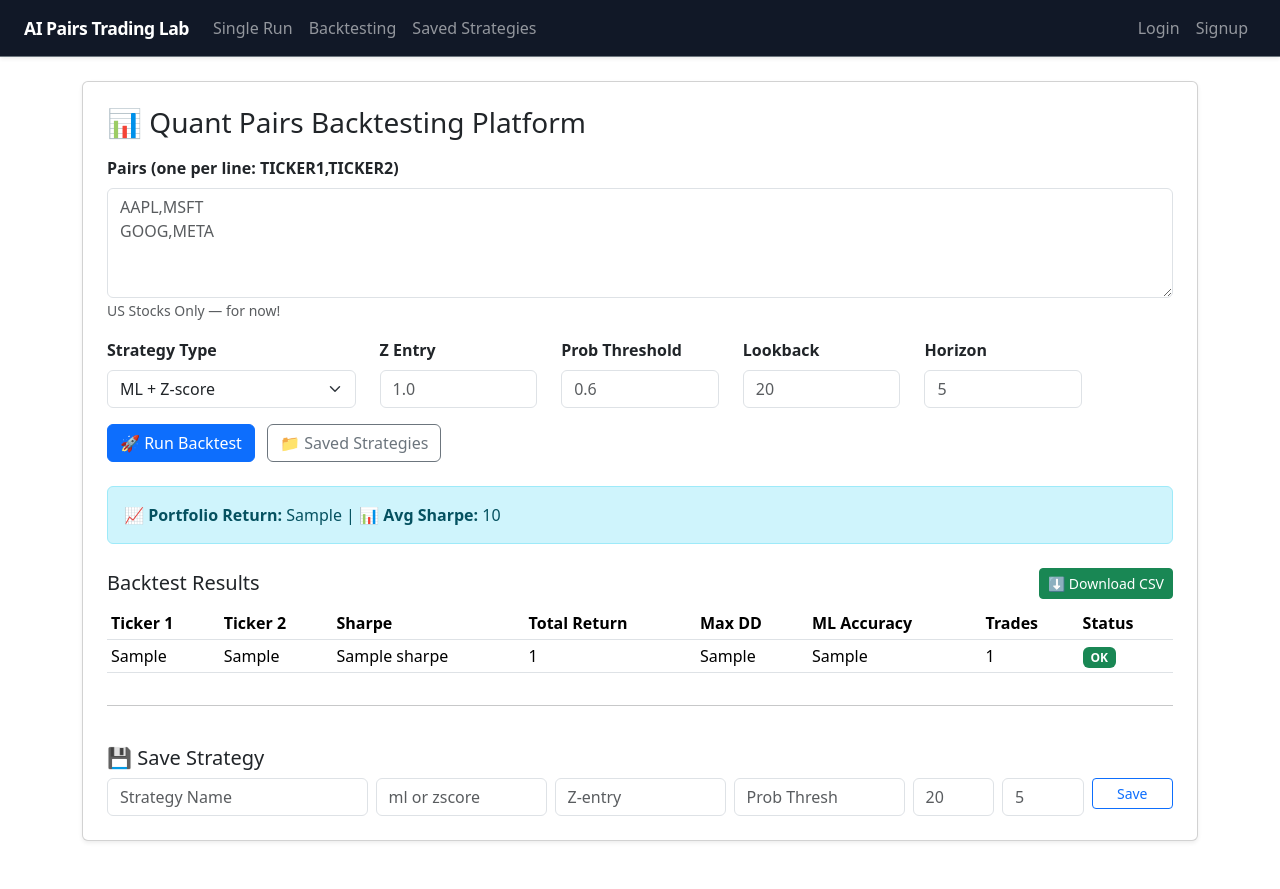
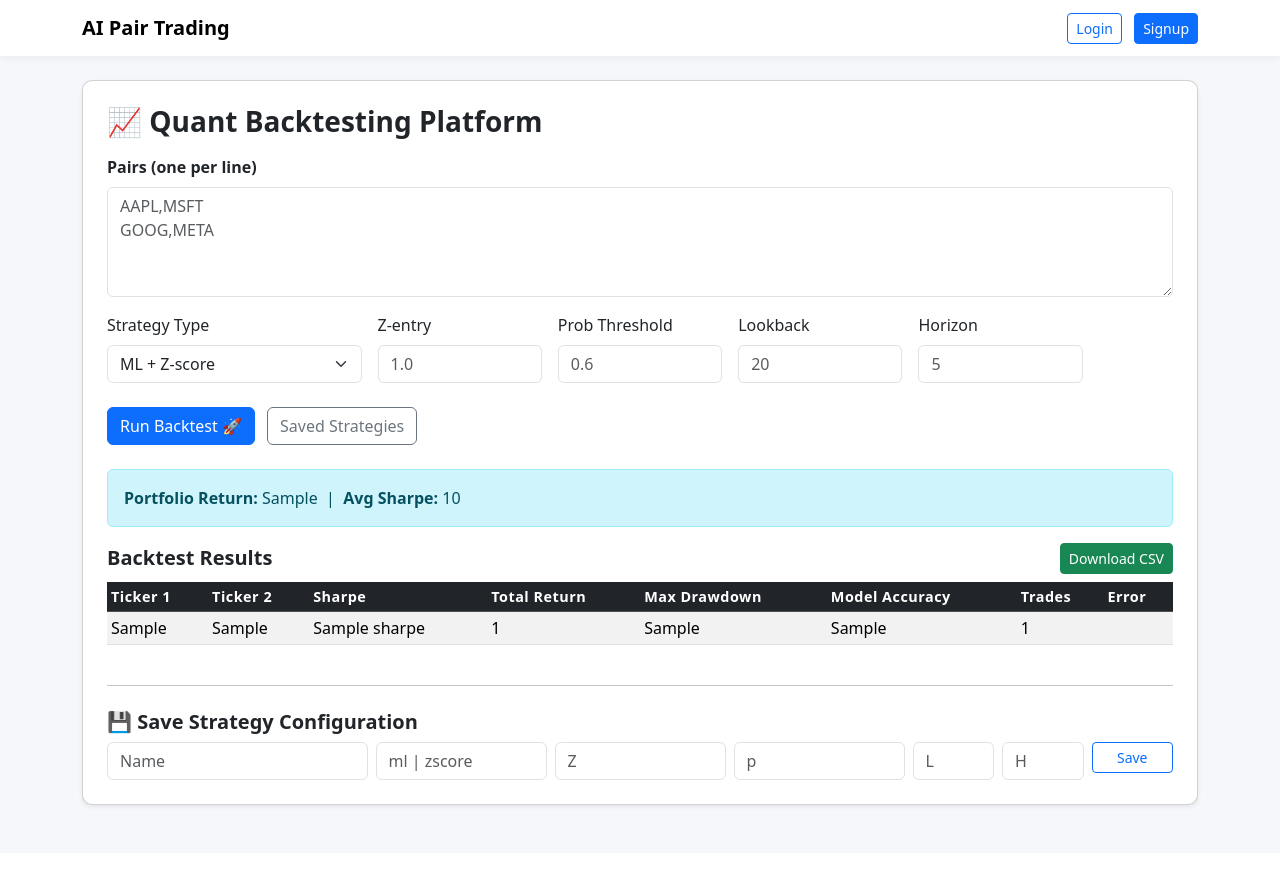
Before and after one commit to Laksharajjha/AI-Pair-Trading, a Flask app: template templates/index.html in a window 1280 px wide. After the commit the page ends 809 px from the top, so only its background shows below. Run offline with Flask 3, Linux system fonts and the light colour scheme; the template is opened without the code that fills it: most values are stand-ins (such as "Sample title", 1, 10 or a date in 2020).

Commit message:
Updated UI templates

```diff
--- a/app.py
+++ b/app.py
@@ -2,8 +2,10 @@ from flask import Flask, render_template, request, redirect, session, make_respo
 from flask_bcrypt import Bcrypt
 from functools import wraps
 from db import users_col, strategies_col
-from strategy import run_backtest, run_strategy
-import os, io, csv
+from strategy import run_backtest
+import os
+import io
+import csv
 
 app = Flask(__name__)
 bcrypt = Bcrypt(app)
@@ -11,7 +13,7 @@ bcrypt = Bcrypt(app)
 app.secret_key = os.getenv("SECRET_KEY", "dev-secret")
 
 
-# -------- AUTH GUARD --------
+# ---------- AUTH GUARD ----------
 def login_required(f):
     @wraps(f)
     def wrapper(*args, **kwargs):
@@ -21,27 +23,33 @@ def login_required(f):
     return wrapper
 
 
-# -------- HOME + BATCH BACKTEST --------
+# ---------- HOME + BATCH BACKTEST ----------
 @app.route("/", methods=["GET", "POST"])
-@login_required
 def index():
     if request.method == "POST":
+        # Require login only when actually running backtests
+        if "user" not in session:
+            return redirect("/login")
+
         pairs_raw = request.form.get("pairs", "").strip()
+        if not pairs_raw:
+            return render_template(
+                "index.html",
+                results=[],
+                error="Please enter at least one pair."
+            )
 
-        if not pairs_raw:
-            return render_template("index.html", results=[], error="No pairs provided")
+        pairs = [p for p in pairs_raw.splitlines() if "," in p]
 
-        pairs = [p.split(",") for p in pairs_raw.splitlines() if "," in p]
-
-        results = []
         strategy_type = request.form.get("strategy_type", "ml")
         z_entry = float(request.form.get("z_entry") or 1.0)
         prob_threshold = float(request.form.get("prob_threshold") or 0.6)
         lookback = int(request.form.get("lookback") or 20)
         horizon = int(request.form.get("horizon") or 5)
 
-        for t1, t2 in pairs:
-            t1, t2 = t1.strip(), t2.strip()
+        results = []
+        for line in pairs:
+            t1, t2 = [x.strip() for x in line.split(",")]
             try:
                 out = run_backtest(
                     t1,
@@ -57,34 +65,41 @@ def index():
                 results.append({
                     "ticker1": t1,
                     "ticker2": t2,
+                    "sharpe": None,
+                    "total_return": None,
+                    "max_drawdown": None,
+                    "model_accuracy": None,
+                    "n_trades": None,
                     "error": str(e)
                 })
 
-        # portfolio stats
-        valid = [r for r in results if "total_return" in r]
-        portfolio_return = sum(r["total_return"] for r in valid)
-        avg_sharpe = (
-            sum(r["sharpe"] for r in valid) / len(valid)
-            if len(valid) > 0 else 0
-        )
+        valid = [r for r in results if r.get("total_return") is not None]
+        if valid:
+            portfolio_return = sum(r["total_return"] for r in valid)
+            avg_sharpe = sum(r["sharpe"] for r in valid) / len(valid)
+        else:
+            portfolio_return = 0.0
+            avg_sharpe = 0.0
 
-        # store for CSV export
+        # store in session for CSV export
         session["last_results"] = results
 
         return render_template(
             "index.html",
             results=results,
-            portfolio={"portfolio_return": portfolio_return, "avg_sharpe": avg_sharpe}
+            portfolio={"portfolio_return": round(portfolio_return, 3),
+                       "avg_sharpe": round(avg_sharpe, 3)}
         )
 
-    return render_template("index.html")
+    # GET: just render empty page
+    return render_template("index.html", results=None, portfolio=None)
 
 
-# -------- SIGNUP --------
+# ---------- SIGNUP ----------
 @app.route("/signup", methods=["GET", "POST"])
 def signup():
     if request.method == "POST":
-        email = request.form["email"]
+        email = request.form["email"].strip().lower()
         password = request.form["password"]
 
         if users_col.find_one({"email": email}):
@@ -98,11 +113,11 @@ def signup():
     return render_template("signup.html")
 
 
-# -------- LOGIN --------
+# ---------- LOGIN ----------
 @app.route("/login", methods=["GET", "POST"])
 def login():
     if request.method == "POST":
-        email = request.form["email"]
+        email = request.form["email"].strip().lower()
         password = request.form["password"]
 
         user = users_col.find_one({"email": email})
@@ -118,7 +133,7 @@ def login():
     return render_template("login.html")
 
 
-# -------- LOGOUT --------
+# ---------- LOGOUT ----------
 @app.route("/logout")
 @login_required
 def logout():
@@ -126,7 +141,7 @@ def logout():
     return redirect("/login")
 
 
-# -------- SAVE STRATEGY --------
+# ---------- SAVE STRATEGY CONFIG ----------
 @app.route("/save_strategy", methods=["POST"])
 @login_required
 def save_strategy():
@@ -137,13 +152,12 @@ def save_strategy():
         "z_entry": request.form.get("z_entry"),
         "prob_threshold": request.form.get("prob_threshold"),
         "lookback": request.form.get("lookback"),
-        "horizon": request.form.get("horizon"),
+        "horizon": request.form.get("horizon")
     })
-
     return redirect("/strategies")
 
 
-# -------- VIEW SAVED STRATEGIES --------
+# ---------- VIEW SAVED STRATEGIES ----------
 @app.route("/strategies")
 @login_required
 def strategies():
@@ -151,18 +165,18 @@ def strategies():
     return render_template("saved.html", strategies=rows)
 
 
-# -------- EXPORT CSV --------
+# ---------- EXPORT CSV ----------
 @app.route("/export_csv")
 @login_required
 def export_csv():
     results = session.get("last_results", [])
     if not results:
-        return "No results", 400
+        return "No results to export", 400
 
     si = io.StringIO()
     writer = csv.writer(si)
-    writer.writerow(["Ticker1", "Ticker2", "Sharpe", "Return", "Drawdown", "Accuracy", "Trades"])
-
+    writer.writerow(["Ticker1", "Ticker2", "Sharpe", "TotalReturn",
+                     "MaxDrawdown", "ModelAccuracy", "Trades", "Error"])
     for r in results:
         writer.writerow([
             r.get("ticker1"),
@@ -172,15 +186,16 @@ def export_csv():
             r.get("max_drawdown"),
             r.get("model_accuracy"),
             r.get("n_trades"),
+            r.get("error")
         ])
 
     output = make_response(si.getvalue())
-    output.headers["Content-Disposition"] = "attachment; filename=results.csv"
-    output.headers["Content-type"] = "text/csv"
+    output.headers["Content-Disposition"] = "attachment; filename=backtest_results.csv"
+    output.headers["Content-Type"] = "text/csv"
     return output
 
 
-# -------- HEALTH CHECK --------
+# ---------- HEALTH ----------
 @app.route("/health")
 def health():
     return "ok", 200
--- a/templates/base.html
+++ b/templates/base.html
@@ -1,99 +1,53 @@
-<!doctype html>
+<!DOCTYPE html>
 <html lang="en">
 <head>
-  <meta charset="utf-8">
-  <title>AI Pairs Trading Lab</title>
+  <meta charset="UTF-8">
+  <title>AI Pair Trading</title>
   <meta name="viewport" content="width=device-width, initial-scale=1">
 
   <link
     href="https://cdn.jsdelivr.net/npm/bootstrap@5.3.2/dist/css/bootstrap.min.css"
     rel="stylesheet"
-  >
+  />
 
-  <link rel="stylesheet" href="{{ url_for('static', filename='style.css') }}">
+  <style>
+    body {
+      background: #f5f7fa;
+    }
+    .navbar {
+      box-shadow: 0 2px 8px rgba(0,0,0,0.05);
+    }
+    .card {
+      border-radius: 10px;
+    }
+    .table thead {
+      font-size: 0.9rem;
+      letter-spacing: .5px;
+    }
+  </style>
+
 </head>
+<body>
 
-<body class="bg-body">
+<nav class="navbar navbar-expand-lg bg-white">
+  <div class="container">
+    <a class="navbar-brand fw-bold" href="/">AI Pair Trading</a>
 
-<nav class="navbar navbar-expand-lg navbar-dark bg-nav shadow-sm border-bottom border-secondary">
-  <div class="container-fluid px-4">
-
-    <a class="navbar-brand fw-bold" href="/" style="letter-spacing:-0.5px;">
-      AI Pairs Trading Lab
-    </a>
-
-    <button
-      class="navbar-toggler"
-      type="button"
-      data-bs-toggle="collapse"
-      data-bs-target="#mainNav"
-    >
-      <span class="navbar-toggler-icon"></span>
-    </button>
-
-    <div class="collapse navbar-collapse justify-content-between" id="mainNav">
-      <ul class="navbar-nav me-auto">
-
-        <li class="nav-item">
-          <a class="nav-link {% if request.path == '/' %}active{% endif %}" href="/">
-            Single Run
-          </a>
-        </li>
-
-        <li class="nav-item">
-          <a class="nav-link {% if '/backtest' in request.path %}active{% endif %}" href="/backtest">
-            Backtesting
-          </a>
-        </li>
-
-        <li class="nav-item">
-          <a class="nav-link {% if '/strategies' in request.path %}active{% endif %}" href="/strategies">
-            Saved Strategies
-          </a>
-        </li>
-      </ul>
-
-      <ul class="navbar-nav ms-auto">
-
-        {% if session.get("user_id") %}
-          <li class="nav-item d-flex align-items-center">
-            <span class="text-info small me-3">
-              {{ session.email }}
-            </span>
-          </li>
-          <li class="nav-item">
-            <a class="nav-link text-danger fw-semibold" href="/logout">
-              Logout
-            </a>
-          </li>
-        {% else %}
-          <li class="nav-item">
-            <a class="nav-link {% if '/login' in request.path %}active{% endif %}" href="/login">
-              Login
-            </a>
-          </li>
-
-          <li class="nav-item">
-            <a class="nav-link {% if '/signup' in request.path %}active{% endif %}" href="/signup">
-              Signup
-            </a>
-          </li>
-        {% endif %}
-      </ul>
-
+    <div>
+      {% if session.user %}
+        <span class="me-3 text-muted">{{ session.user }}</span>
+        <a href="/logout" class="btn btn-sm btn-outline-danger">Logout</a>
+      {% else %}
+        <a href="/login" class="btn btn-sm btn-outline-primary me-2">Login</a>
+        <a href="/signup" class="btn btn-sm btn-primary">Signup</a>
+      {% endif %}
     </div>
   </div>
 </nav>
 
-<main class="py-4">
-  <div class="container">
-    {% block content %}{% endblock %}
-  </div>
-</main>
-
-<script
-  src="https://cdn.jsdelivr.net/npm/bootstrap@5.3.2/dist/js/bootstrap.bundle.min.js"
-></script>
+<div class="container py-4">
+  {% block content %}{% endblock %}
+</div>
 
 </body>
 </html>
--- a/templates/index.html
+++ b/templates/index.html
@@ -2,22 +2,20 @@
 {% block content %}
 
 <div class="card shadow-sm p-4 mb-4">
-  <h3 class="mb-3">📊 Quant Pairs Backtesting Platform</h3>
+  <h3 class="mb-3 fw-bold">📈 Quant Backtesting Platform</h3>
 
   {% if error %}
   <div class="alert alert-danger">{{ error }}</div>
   {% endif %}
 
-  <form method="POST" action="/backtest" class="mb-4">
-    <div class="mb-3">
-      <label class="form-label fw-bold">Pairs (one per line: TICKER1,TICKER2)</label>
-      <textarea class="form-control" name="pairs" rows="4" placeholder="AAPL,MSFT&#10;GOOG,META"></textarea>
-      <small class="text-muted">US Stocks Only — for now!</small>
-    </div>
+  <form method="POST" class="mb-4">
+    <label class="form-label fw-semibold">Pairs (one per line)</label>
+    <textarea class="form-control mb-3" name="pairs" rows="4"
+      placeholder="AAPL,MSFT&#10;GOOG,META"></textarea>
 
-    <div class="row mb-3">
+    <div class="row g-3">
       <div class="col-md-3">
-        <label class="form-label fw-bold">Strategy Type</label>
+        <label class="form-label">Strategy Type</label>
         <select class="form-select" name="strategy_type">
           <option value="ml">ML + Z-score</option>
           <option value="zscore">Pure Z-score</option>
@@ -25,55 +23,60 @@
       </div>
 
       <div class="col-md-2">
-        <label class="form-label fw-bold">Z Entry</label>
+        <label class="form-label">Z-entry</label>
         <input class="form-control" name="z_entry" placeholder="1.0">
       </div>
 
       <div class="col-md-2">
-        <label class="form-label fw-bold">Prob Threshold</label>
+        <label class="form-label">Prob Threshold</label>
         <input class="form-control" name="prob_threshold" placeholder="0.6">
       </div>
 
       <div class="col-md-2">
-        <label class="form-label fw-bold">Lookback</label>
+        <label class="form-label">Lookback</label>
         <input class="form-control" name="lookback" placeholder="20">
       </div>
 
       <div class="col-md-2">
-        <label class="form-label fw-bold">Horizon</label>
+        <label class="form-label">Horizon</label>
         <input class="form-control" name="horizon" placeholder="5">
       </div>
     </div>
 
-    <button class="btn btn-primary">🚀 Run Backtest</button>
-    <a href="/strategies" class="btn btn-outline-secondary ms-2">📁 Saved Strategies</a>
+    <div class="mt-4">
+      <button class="btn btn-primary">Run Backtest 🚀</button>
+      <a href="/strategies" class="btn btn-outline-secondary ms-2">Saved Strategies</a>
+    </div>
   </form>
+
 
   {% if portfolio %}
   <div class="alert alert-info">
-    <b>📈 Portfolio Return:</b> {{ portfolio.portfolio_return }} |
-    <b>📊 Avg Sharpe:</b> {{ portfolio.avg_sharpe }}
+    <b>Portfolio Return:</b> {{ portfolio.portfolio_return }}
+    &nbsp;|&nbsp;
+    <b>Avg Sharpe:</b> {{ portfolio.avg_sharpe }}
   </div>
   {% endif %}
 
-  {% if results %}
-  <div class="d-flex justify-content-between align-items-center my-2">
-    <h5 class="m-0">Backtest Results</h5>
-    <a href="/export_csv" class="btn btn-sm btn-success">⬇ Download CSV</a>
+
+  {% if results and results|length > 0 %}
+  <div class="d-flex justify-content-between align-items-center mb-2">
+    <h5 class="fw-bold mb-0">Backtest Results</h5>
+    <a href="/export_csv" class="btn btn-sm btn-success">Download CSV</a>
   </div>
 
   <div class="table-responsive">
-    <table class="table table-hover table-sm align-middle">
-      <thead>
+    <table class="table table-striped table-hover table-sm align-middle">
+      <thead class="table-dark">
         <tr>
           <th>Ticker 1</th>
           <th>Ticker 2</th>
           <th>Sharpe</th>
           <th>Total Return</th>
-          <th>Max DD</th>
-          <th>ML Accuracy</th>
+          <th>Max Drawdown</th>
+          <th>Model Accuracy</th>
           <th>Trades</th>
-          <th>Status</th>
+          <th>Error</th>
         </tr>
       </thead>
       <tbody>
@@ -86,51 +89,40 @@
           <td>{{ r.max_drawdown }}</td>
           <td>{{ r.model_accuracy }}</td>
           <td>{{ r.n_trades }}</td>
-          <td>
-            {% if r.error %}
-              <span class="badge bg-danger">{{ r.error }}</span>
-            {% else %}
-              <span class="badge bg-success">OK</span>
-            {% endif %}
-          </td>
+          <td>{{ r.error if r.error is defined }}</td>
         </tr>
         {% endfor %}
       </tbody>
     </table>
   </div>
 
-  <hr>
+  <hr class="my-4">
 
-  <h5 class="mt-4">💾 Save Strategy</h5>
+  <h5 class="fw-bold">💾 Save Strategy Configuration</h5>
   <form method="POST" action="/save_strategy" class="row g-2">
     <div class="col-md-3">
-      <input class="form-control" name="strategy_name" placeholder="Strategy Name">
+      <input class="form-control" name="strategy_name" placeholder="Name">
     </div>
-
     <div class="col-md-2">
-      <input class="form-control" name="strategy_type" placeholder="ml or zscore">
+      <input class="form-control" name="strategy_type" placeholder="ml | zscore">
     </div>
-
     <div class="col-md-2">
-      <input class="form-control" name="z_entry" placeholder="Z-entry">
+      <input class="form-control" name="z_entry" placeholder="Z">
     </div>
-
     <div class="col-md-2">
-      <input class="form-control" name="prob_threshold" placeholder="Prob Thresh">
+      <input class="form-control" name="prob_threshold" placeholder="p">
     </div>
-
     <div class="col-md-1">
-      <input class="form-control" name="lookback" placeholder="20">
+      <input class="form-control" name="lookback" placeholder="L">
     </div>
-
     <div class="col-md-1">
-      <input class="form-control" name="horizon" placeholder="5">
+      <input class="form-control" name="horizon" placeholder="H">
     </div>
-
     <div class="col-md-1">
-      <button class="btn btn-sm btn-outline-primary w-100">Save</button>
+      <button class="btn btn-sm btn-outline-primary w-100" type="submit">Save</button>
     </div>
   </form>
+
   {% endif %}
 </div>
 
```
Also changed, not shown: templates/backtest.html (+28 -3 lines), templates/login.html (+7 -11 lines), templates/results.html (+33 -15 lines), templates/saved.html (+11 -16 lines), templates/signup.html (+7 -11 lines).
